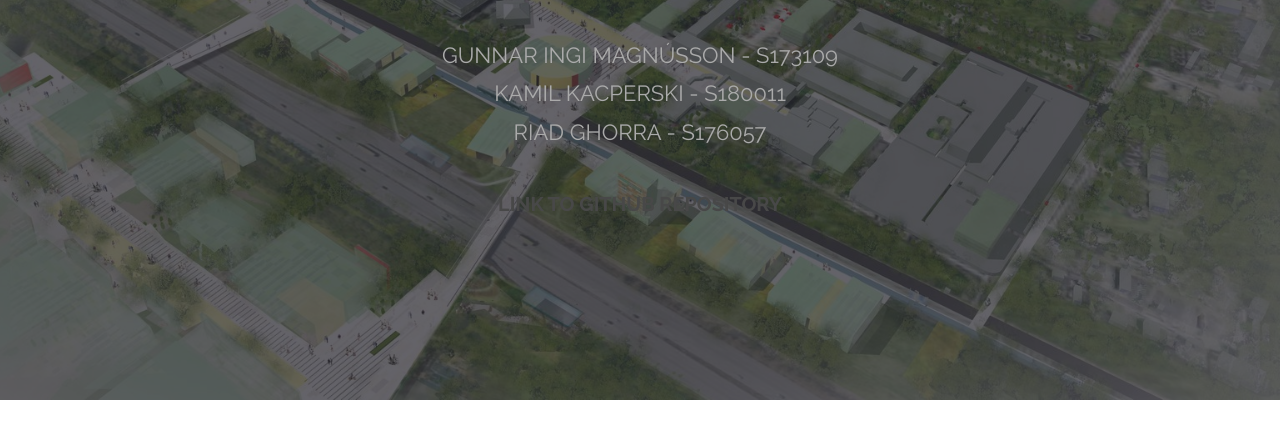
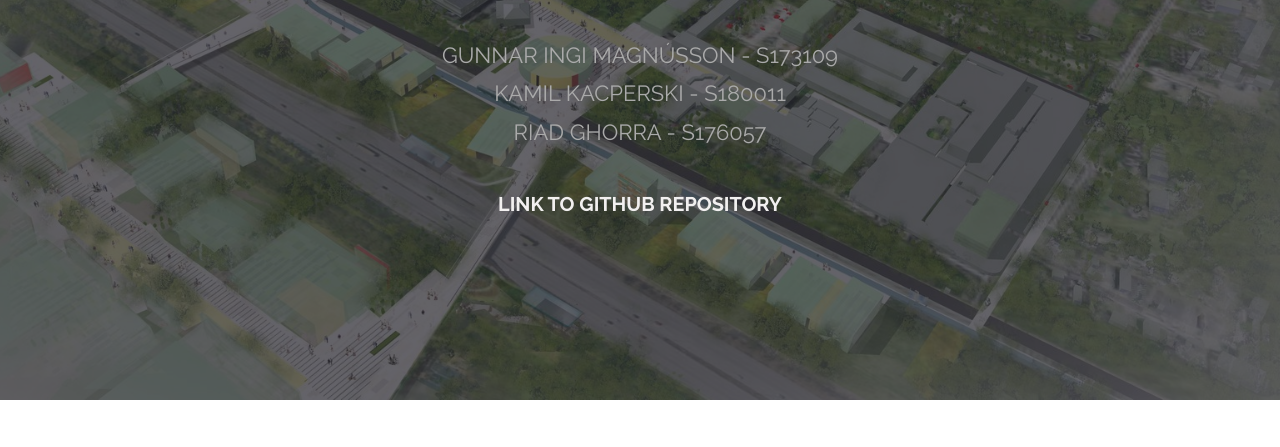
Before and after one commit to GunnarIngi/SocialData-FinalProject, a plain HTML site: page index.html in a window 1280 px wide. Shown: the part 353-800 px from the top of the page. Drawn offline with Linux system fonts and the light colour scheme.

Commit message:
Add files via upload

```diff
--- a/assets/css/stylesheet.css
+++ b/assets/css/stylesheet.css
@@ -3380,3 +3380,7 @@ li #f_yts .button .special .big {
 		            pointer-events: none;
 		            background-color: white;
 		}
+
+h3.front a{
+	color: #f2f0f0;
+}
```
